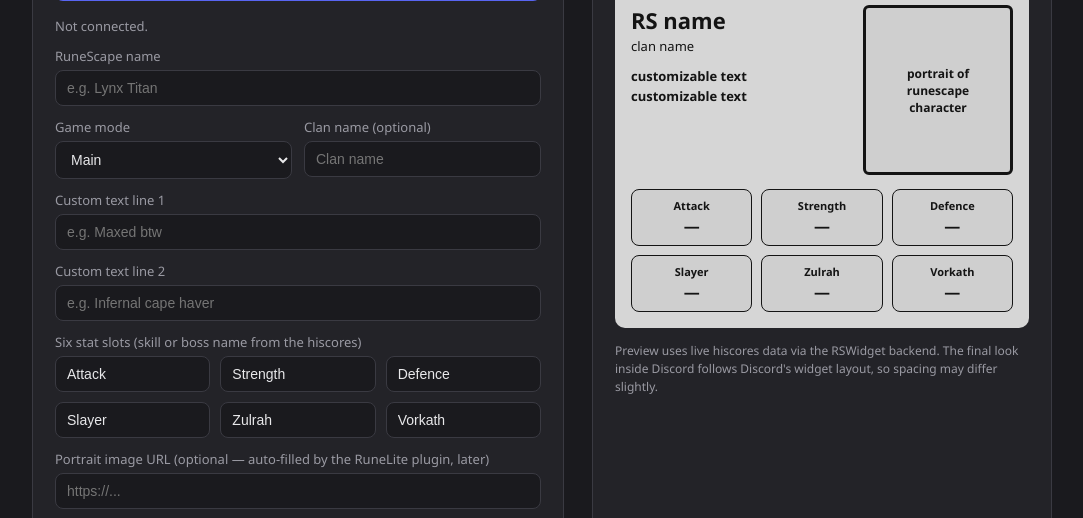
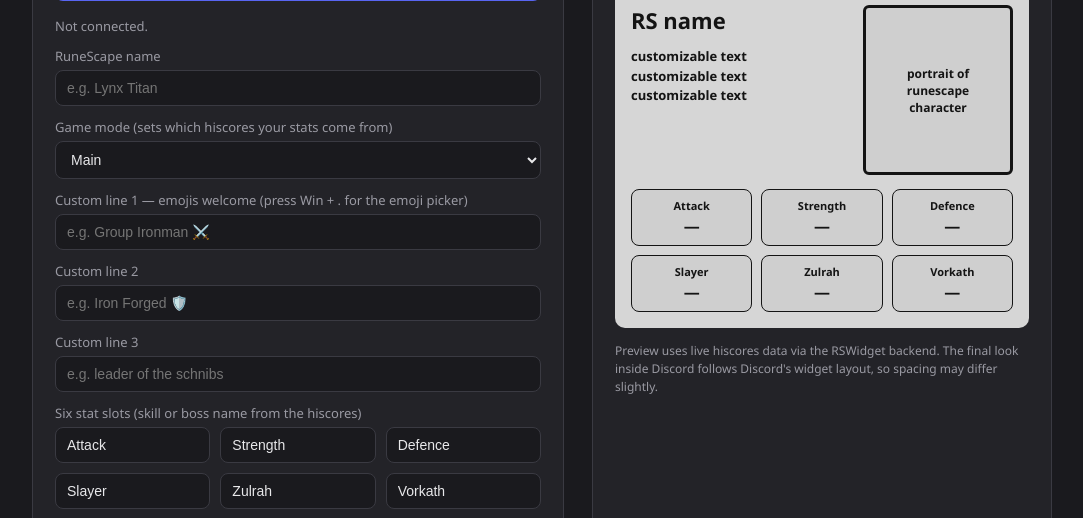
Before and after one commit to cyber-george/RSWidget, a plain HTML site: page index.html in a window 1280 px wide. Shown: the part 224-742 px from the top of the page, without its empty margins (98-1181 px from the left). Drawn offline with Linux system fonts and the light colour scheme.

Commit message:
Add files via upload

```diff
--- a/index.html
+++ b/index.html
@@ -64,9 +64,7 @@
 
       <label>RuneScape name</label>
       <input id="rsn" maxlength="12" placeholder="e.g. Lynx Titan">
-      <div class="row">
-        <div>
-          <label>Game mode</label>
+      <label>Game mode (sets which hiscores your stats come from)</label>
       <select id="gamemode">
         <option value="main">Main</option>
         <option value="ironman">Ironman</option>
@@ -76,16 +74,12 @@
         <option value="gim_u">Group Ironman (Unranked)</option>
         <option value="hgim">Hardcore Group Ironman</option>
       </select>
-        </div>
-        <div>
-          <label>Clan name (optional)</label>
-          <input id="clan" maxlength="40" placeholder="Clan name">
-        </div>
-      </div>
-      <label>Custom text line 1</label>
-      <input id="line1" maxlength="60" placeholder="e.g. Maxed btw">
-      <label>Custom text line 2</label>
-      <input id="line2" maxlength="60" placeholder="e.g. Infernal cape haver">
+      <label>Custom line 1 — emojis welcome (press Win + . for the emoji picker)</label>
+      <input id="line1" maxlength="60" placeholder="e.g. Group Ironman ⚔️">
+      <label>Custom line 2</label>
+      <input id="line2" maxlength="60" placeholder="e.g. Iron Forged 🛡️">
+      <label>Custom line 3</label>
+      <input id="line3" maxlength="60" placeholder="e.g. leader of the schnibs">
 
       <label>Six stat slots (skill or boss name from the hiscores)</label>
       <div class="slots" id="slots"></div>
@@ -106,8 +100,7 @@
         <div class="w-top">
           <div>
             <div class="w-name"><span id="p-name">RS name</span><img id="p-mode" src="assets/gamemode-main.png" alt="" onerror="this.style.display='none'"></div>
-            <div class="w-clan" id="p-clan">clan name</div>
-            <div class="w-lines"><div id="p-line1">customizable text</div><div id="p-line2">customizable text</div></div>
+            <div class="w-lines"><div id="p-line1">customizable text</div><div id="p-line2">customizable text</div><div id="p-line3">customizable text</div></div>
           </div>
           <div class="w-portrait" id="p-portrait">portrait of<br>runescape<br>character</div>
         </div>
@@ -156,7 +149,7 @@
 ["rsn","gamemode"].forEach(id=>$(id).addEventListener("input",()=>{
   clearTimeout(debounce); debounce=setTimeout(fetchPreview,600);
 }));
-["clan","line1","line2","portrait"].forEach(id=>$(id).addEventListener("input",renderText));
+["line1","line2","line3","portrait"].forEach(id=>$(id).addEventListener("input",renderText));
 
 async function fetchPreview(){
   const rsn=$("rsn").value.trim(); if(!rsn) return;
@@ -168,9 +161,9 @@
 }
 function renderText(){
   $("p-name").textContent=(hiscores&&hiscores.name)||$("rsn").value||"RS name";
-  $("p-clan").textContent=$("clan").value||"clan name";
   $("p-line1").textContent=$("line1").value||"customizable text";
   $("p-line2").textContent=$("line2").value||"customizable text";
+  $("p-line3").textContent=$("line3").value||"customizable text";
   $("p-mode").src="assets/gamemode-"+$("gamemode").value+".png";
   const pu=$("portrait").value.trim();
   $("p-portrait").innerHTML=pu?`<img src="${pu}" alt="portrait">`:"portrait of<br>runescape<br>character";
@@ -200,7 +193,7 @@
       headers:{"Content-Type":"application/json",Authorization:`Bearer ${auth.uid}:${auth.session}`},
       body:JSON.stringify({
         rsn:$("rsn").value.trim(), gamemode:$("gamemode").value,
-        clan:$("clan").value, line1:$("line1").value, line2:$("line2").value,
+        line1:$("line1").value, line2:$("line2").value, line3:$("line3").value,
         slots:[...slotsEl.children].map(i=>i.value.trim()),
         portraitUrl:$("portrait").value.trim()||undefined
       })
```
Lines whose indentation alone changed are shown as unchanged.
